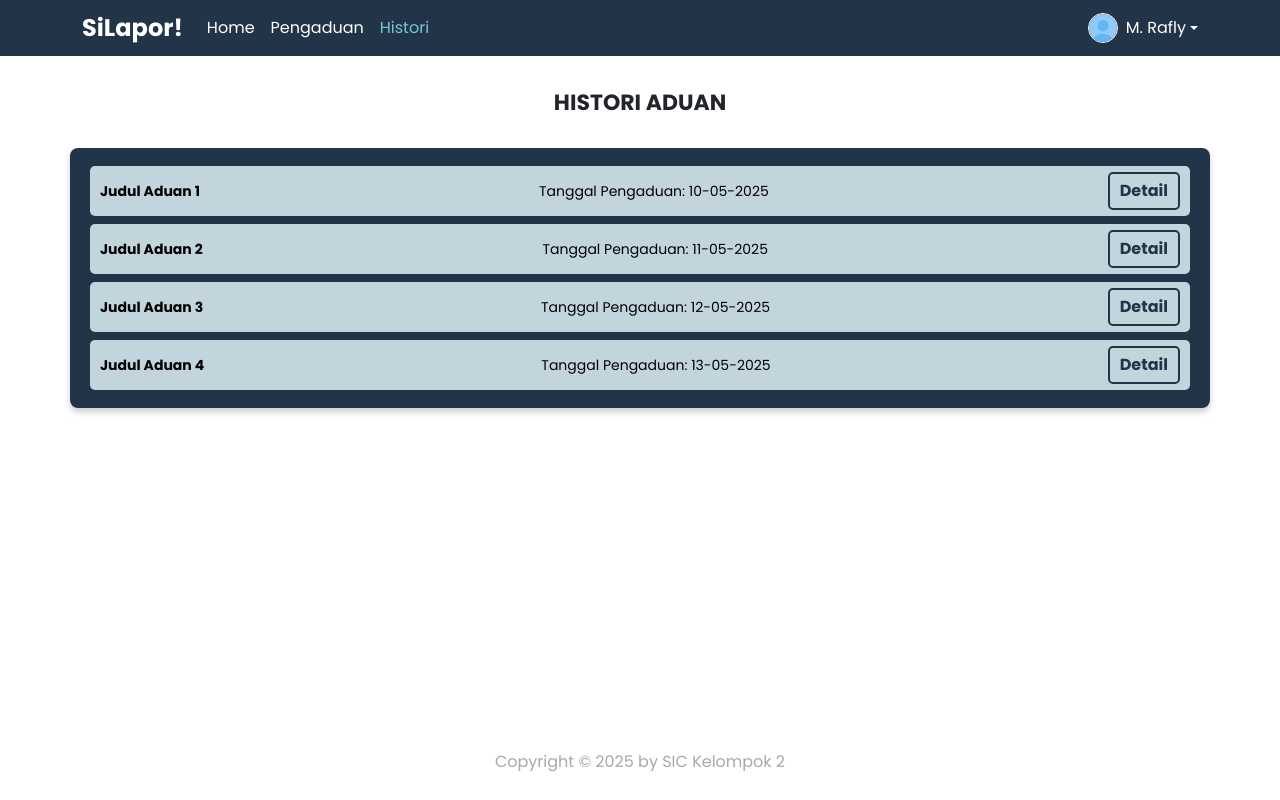
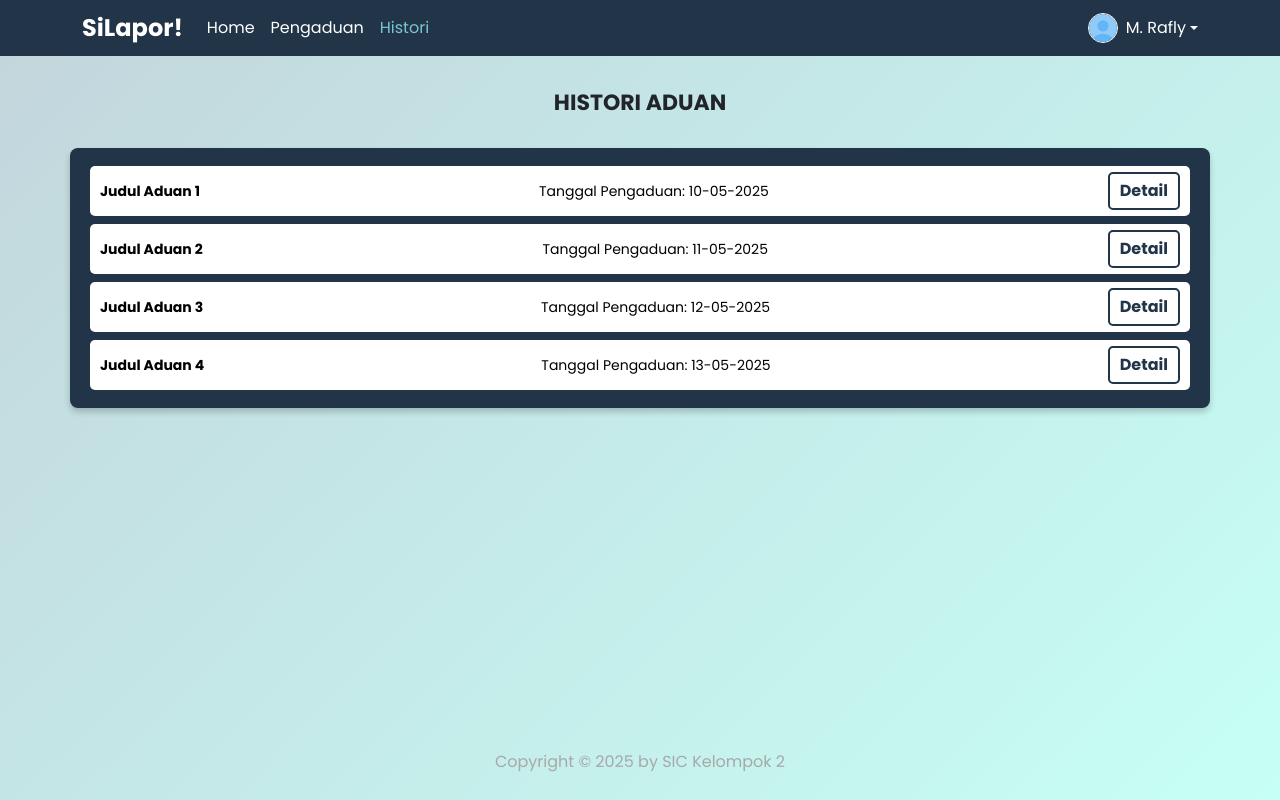
Before and after one commit to DithaAlfariz/Kelompok2PBW, a PHP site: page /historimhs.php in a window 1280 px wide. Run offline with PHP 8.4, Linux system fonts and the light colour scheme.

Commit message:
update tampilan

```diff
--- a/css/style.css
+++ b/css/style.css
@@ -504,6 +504,9 @@ body.pengaduan{
 }
 
 /* Historimhs Styling */
+body.histori{
+    background: linear-gradient(135deg, var(--main-color), #c6fff5);
+}
 .judul-histori {
     /* teks selamat datang di silapor, judul histori aduan dan detail aduan */
     margin-top: 90px;
@@ -524,7 +527,7 @@ body.pengaduan{
     display: flex;
     justify-content: space-between;
     align-items: center;
-    background-color: var(--main-color);
+    background-color: white;
     margin: 8px 0;
     padding: 6px 10px;
     border-radius: 5px;
@@ -552,6 +555,9 @@ body.pengaduan{
 }
 
 /* Detailhistorimhs Styling*/
+body.detail-histori{
+    background: linear-gradient(135deg, var(--main-color), #c6fff5);
+}
 .detail-container {
     max-width: 600px;
     margin: 0 auto;
--- a/detailhistorimhs.php
+++ b/detailhistorimhs.php
@@ -12,7 +12,7 @@
 
 <?php include 'navbar.php'; ?>
 
-<body>
+<body class="detail-histori">
 
 <h1 class="judul-histori">DETAIL ADUAN</h1>
 
--- a/historimhs.php
+++ b/historimhs.php
@@ -7,7 +7,7 @@
     <link rel="stylesheet" href="https://cdn.jsdelivr.net/npm/bootstrap@5.3.0-alpha3/dist/css/bootstrap.min.css">
     <link rel="stylesheet" href="css/style.css">
 </head>
-<body class="min-vh-100 d-flex flex-column">
+<body class="histori min-vh-100 d-flex flex-column">
 
 <?php include 'navbar.php'; ?>
 
--- a/homemhs.php
+++ b/homemhs.php
@@ -8,15 +8,16 @@
     <title>Home - SiLapor!</title>
     <link rel="stylesheet" href="https://cdn.jsdelivr.net/npm/bootstrap@5.3.0-alpha3/dist/css/bootstrap.min.css">
     <link rel="stylesheet" href="css/style.css">
+    <link rel="stylesheet" href="css/responsif.css">
     <link rel="stylesheet" href="js/script.js">
 </head>
 <body class="homepage min-vh-100 d-flex flex-column">
 
 <?php include 'navbar.php'; ?>
-
+<main class="flex-grow-1">
     <div class="container">
         <div class="hero">
-        <div class="hero-text">
+            <div class="hero-text px-3 px-md-5">
                 <h1 class="judul-histori">Selamat Datang di SiLapor!</h1>
                 <p>SiLapor adalah website pengaduan mahasiswa yang dirancang untuk memudahkan mahasiswa menyampaikan aduan terkait akademik, sarana prasarana, dan PPKS. Bersama, kita wujudkan lingkungan kampus yang lebih baik!</p>
             </div>
@@ -112,6 +113,7 @@
                 </div>
         </div>
     </div>
+</main>
 
 <footer class="footer-custom mt-auto">
     <p>Copyright &copy; 2025 by SIC Kelompok 2</p>
--- a/pengaduanmhs.php
+++ b/pengaduanmhs.php
@@ -16,7 +16,7 @@
         <p>“Berani bersuara untuk perubahan! Kami menjamin keamanan dan kerahasiaan setiap pengaduan yang anda sampaikan.”</p>
     </blockquote>
 
-    <div class="container kategori-content mt-5">
+    <div class="container kategori-content mt-3">
     <h2 class="text-center">Pilih Kategori Pengaduan</h2>
 
         <a href="saranapmhs.php">
```
Lines whose indentation alone changed are shown as unchanged.
